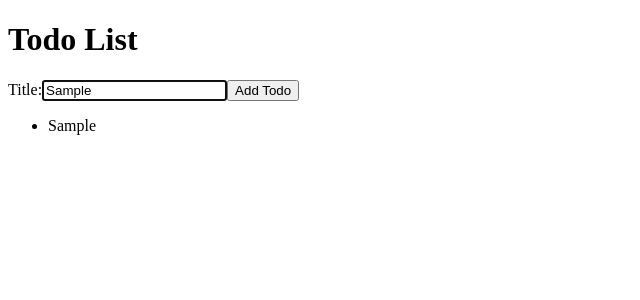
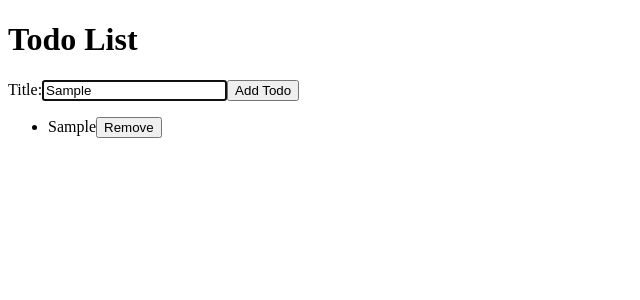
Before and after one commit to DYA13/react-todo, a React (Create React App) app in the folder react-todo/: page / in a window 1280 px wide. Both pictures are taken after typing "Sample" into the empty fields and a click on the button "Add Todo". Shown: the top 300 px of the page, without its empty margins (0-640 px from the left). Built offline with nearby package versions, Linux system fonts and the light colour scheme.

Commit message:
Add "Remove" Button to List Items

```diff
--- a/react-todo/src/App.js
+++ b/react-todo/src/App.js
@@ -17,14 +17,18 @@ function App() {
     setTodoList([...todoList, { id: Date.now(), title: newTodo }])
   }
   const [todoList, setTodoList] = useSemiPersistentState("savedTodoList", [])
-
+  const removeTodo = (id) => {
+    // Use the filter method to create a new array without the item with the given id.
+    const updatedTodoList = todoList.filter((todo) => todo.id !== id)
+    setTodoList(updatedTodoList)
+  }
   return (
     <div>
       <h1>Todo List</h1>
       <>
         <AddTodoForm onAddTodo={addTodo} />
 
-        <TodoList todoList={todoList} />
+        <TodoList todoList={todoList} onRemoveTodo={removeTodo} />
       </>
     </div>
   )
--- a/react-todo/src/TodoList.js
+++ b/react-todo/src/TodoList.js
@@ -1,11 +1,15 @@
 import React from "react"
 import TodoListItem from "./TodoListItem"
 
-function TodoList({ todoList }) {
+function TodoList({ todoList, onRemoveTodo }) {
   return (
     <ul>
       {todoList.map((todoItem) => (
-        <TodoListItem key={todoItem.id} todo={todoItem} />
+        <TodoListItem
+          key={todoItem.id}
+          todo={todoItem}
+          onRemoveTodo={onRemoveTodo}
+        />
       ))}
     </ul>
   )
--- a/react-todo/src/TodoListItem.js
+++ b/react-todo/src/TodoListItem.js
@@ -1,7 +1,12 @@
 import React from "react"
 
-const TodoListItem = ({ todo }) => {
-  return <li>{todo.title}</li>
+const TodoListItem = ({ todo, onRemoveTodo }) => {
+  return (
+    <li>
+      {todo.title}
+      <button onClick={() => onRemoveTodo(todo.id)}>Remove</button>
+    </li>
+  )
 }
 
 export default TodoListItem
```
